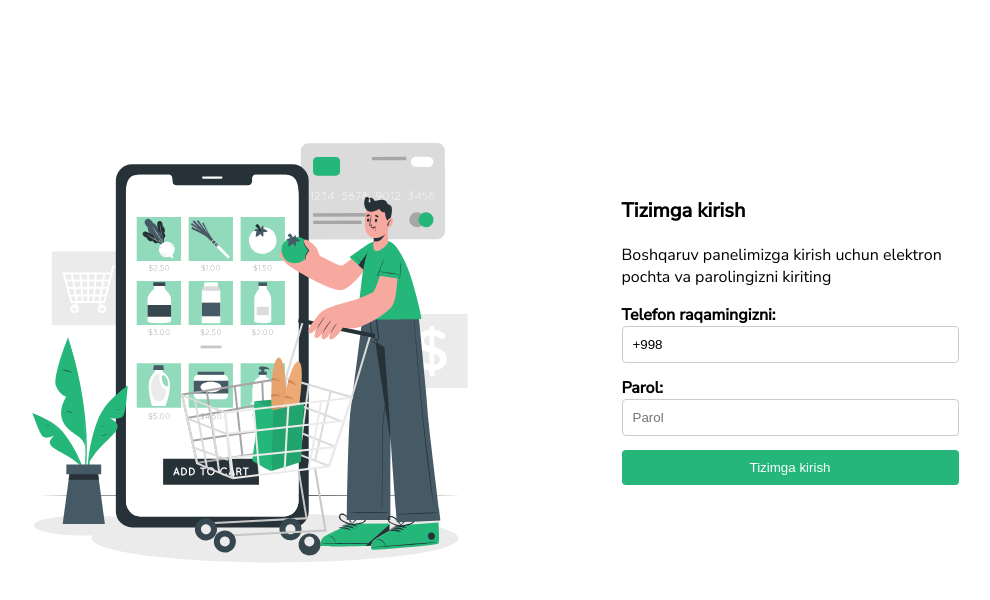
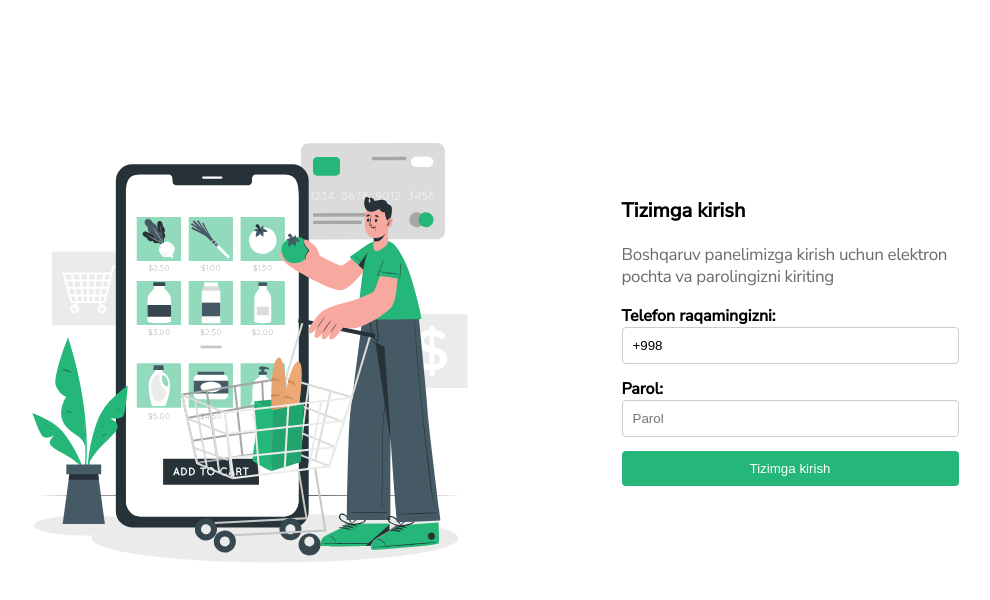
Before and after one commit to Muslimov-Khasan/dalada, a React (Create React App) app: page / in a window 1280 px wide. Shown: the top 600 px of the page, without its empty margins (100-1090 px from the left). Built offline with nearby package versions, Linux system fonts and the light colour scheme.

Commit message:
color change

```diff
--- a/src/page/Login/Login.css
+++ b/src/page/Login/Login.css
@@ -24,9 +24,18 @@
   margin-bottom: 5px;
 }
 
+.login-info {
+  color: #6b6b6b;
+  font-family: Nunito Sans;
+  font-size: 17px;
+  font-weight: 400;
+  line-height: 22px;
+  letter-spacing: -0.02em;
+}
+
 .login-btn,
 .logout-btn {
-  background-color: #25B679;
+  background-color: #25b679;
   color: white;
   padding: 10px;
   border: none;
@@ -61,8 +70,8 @@
   box-sizing: border-box;
 }
 
-.login-btn{
-  background-color: #25B679;
+.login-btn {
+  background-color: #25b679;
   color: white;
   padding: 10px;
   border: none;
--- a/src/page/Login/Login.jsx
+++ b/src/page/Login/Login.jsx
@@ -167,7 +167,7 @@ const Login = () => {
         <img src={loginImage} alt="image" width={500} height={500} />
         <form className="form-login" onSubmit={handleFormSubmitLogin}>
           <h2 className="useer-msg">Tizimga kirish</h2>
-          <p>Boshqaruv panelimizga kirish uchun elektron pochta va parolingizni kiriting</p>
+          <p className="login-info">Boshqaruv panelimizga kirish uchun elektron pochta va parolingizni kiriting</p>
           {error && <p style={{ color: "red" }}>{error}</p>}
           <label className="label-phone">
             Telefon raqamingizni:
```
